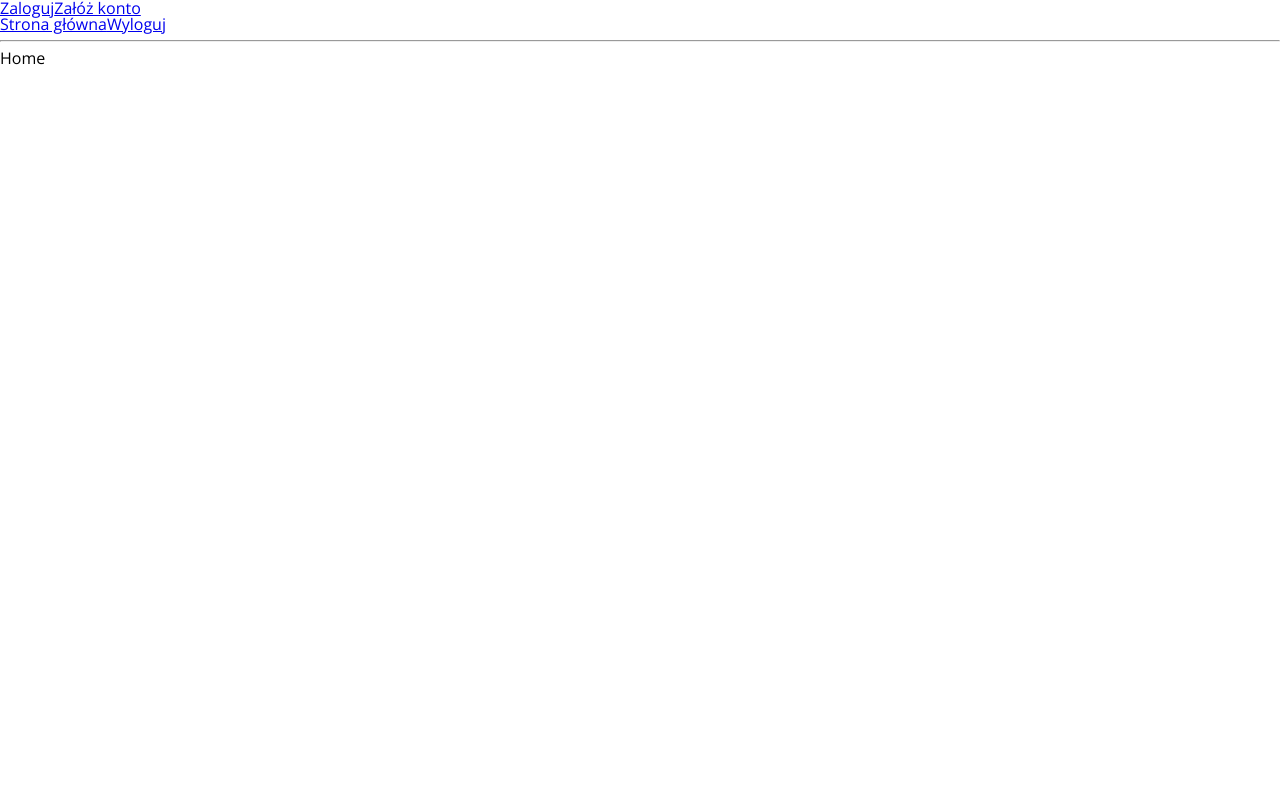
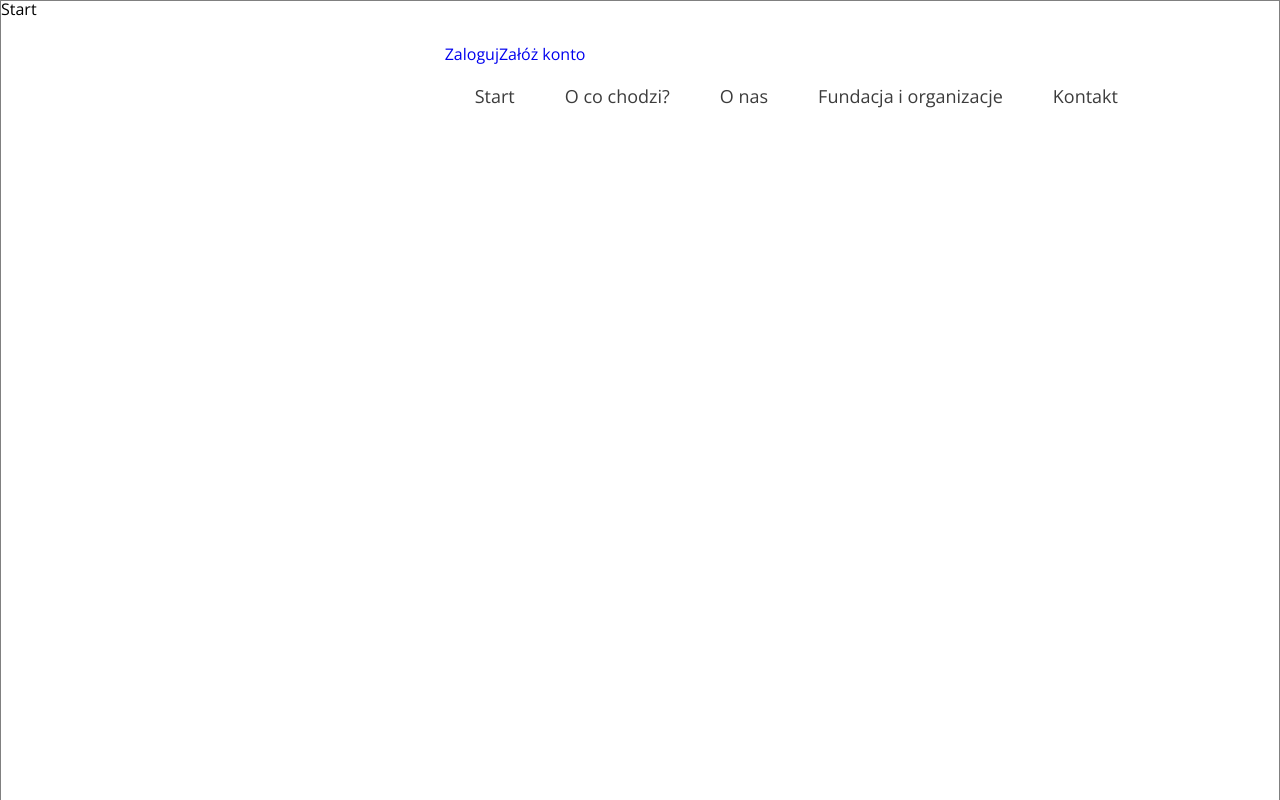
Before and after one commit to panfryingpan/Oddaj-Rzeczy, a React (Create React App) app: page / in a window 1280 px wide. Shown: the top 800 px of the page. Built offline with nearby package versions, Linux system fonts and the light colour scheme.

Commit message:
half of nav

```diff
--- a/src/App.js
+++ b/src/App.js
@@ -9,12 +9,16 @@ function App() {
   return (
     <Router>
       <div>
-        <Navigation />
-        <hr />
+        <header>
+          <Navigation />
+        </header>
+
         <Route exact path={ROUTES.HOME} component={Home} />
         <Route path={ROUTES.REGISTER} component={Register} />
         <Route path={ROUTES.LOGIN} component={Login} />
         <Route path={ROUTES.LOGOUT} component={Logout} />
+
+        <footer></footer>
       </div>
     </Router>
   );
--- a/src/Pages/Home/home.js
+++ b/src/Pages/Home/home.js
@@ -1,3 +1,25 @@
+import * as Scroll from "react-scroll";
+import "./home.scss";
+let ScrollElement = Scroll.Element;
+
 export const Home = () => {
-  return <h1>Home</h1>;
+  return (
+    <main>
+      <ScrollElement name="start" className="home__start">
+        Start
+      </ScrollElement>
+      <ScrollElement name="about_app" className="home__start">
+        o co
+      </ScrollElement>
+      <ScrollElement name="about_us" className="home__start">
+        o nas
+      </ScrollElement>
+      <ScrollElement name="fundations" className="home__start">
+        fundacje
+      </ScrollElement>
+      <ScrollElement name="contact" className="home__start">
+        kontakt
+      </ScrollElement>
+    </main>
+  );
 };
--- /dev/null
+++ b/src/Pages/Home/home.scss
@@ -0,0 +1,8 @@
+@import "../../scss/main.scss";
+
+main {
+  div {
+    height: 1000px;
+    border: 1px solid gray;
+  }
+}
--- a/src/components/Navigation/Navigation.js
+++ b/src/components/Navigation/Navigation.js
@@ -1,10 +1,17 @@
 import { Link } from "react-router-dom";
 import "./navigation.scss";
 import * as ROUTES from "../../constants/routes";
+import * as Scroll from "react-scroll";
+
+let ScrollLink = Scroll.Link;
+// let ScrollElement = Scroll.Element;
+// let ScrollEvents = Scroll.Events;
+// let ScrollAnimate = Scroll.animateScroll;
+// let ScrollSpy = Scroll.scrollSpy;
 
 export const Navigation = () => (
   <div className="navigation-wrapper">
-    <ul>
+    <ul className="navigation__user-buttons">
       <li>
         <Link to={ROUTES.LOGIN}>Zaloguj</Link>
       </li>
@@ -12,14 +19,31 @@ export const Navigation = () => (
         <Link to={ROUTES.REGISTER}>Załóż konto</Link>
       </li>
     </ul>
-    <ul>
-      <li></li>
-      <li></li>
+    <ul className="navigation__buttons">
       <li>
-        <Link to={ROUTES.HOME}>Strona główna</Link>
+        <ScrollLink to="start" duration={500} smooth={true}>
+          Start
+        </ScrollLink>
       </li>
       <li>
-        <Link to={ROUTES.LOGOUT}>Wyloguj</Link>
+        <ScrollLink to="about_app" duration={500} smooth={true}>
+          O co chodzi?
+        </ScrollLink>
+      </li>
+      <li>
+        <ScrollLink to="about_us" duration={500} smooth={true}>
+          O nas
+        </ScrollLink>
+      </li>
+      <li>
+        <ScrollLink to="fundations" duration={500} smooth={true}>
+          Fundacja i organizacje
+        </ScrollLink>
+      </li>
+      <li>
+        <ScrollLink to="contact" duration={500} smooth={true}>
+          Kontakt
+        </ScrollLink>
       </li>
     </ul>
   </div>
--- a/src/components/Navigation/navigation.scss
+++ b/src/components/Navigation/navigation.scss
@@ -1,7 +1,30 @@
 @import "../../scss/main.scss";
 
 .navigation-wrapper {
-  ul {
-    display: flex;
+  position: fixed;
+  right: 142px;
+  top: 46px;
+  display: flex;
+  flex-direction: column;
+  justify-content: right;
+  .navigation__buttons {
+    font-size: 18px;
+    color: $dark-gray;
+    li {
+      margin-top: 25px;
+
+      a {
+        cursor: pointer;
+        padding: 10px 20px 10px 20px;
+        margin-left: 10px;
+        transition: 0.3s;
+        &:hover {
+          border: 1px solid $dark-gray;
+          font-size: 20px;
+          width: 90px;
+          height: 45px;
+        }
+      }
+    }
   }
 }
--- a/src/scss/main.scss
+++ b/src/scss/main.scss
@@ -4,3 +4,12 @@
 body {
   font-family: $font-base;
 }
+ul {
+  display: flex;
+  li {
+    text-decoration: none;
+    a {
+      text-decoration: none;
+    }
+  }
+}
--- a/src/scss/settings/_reset.scss
+++ b/src/scss/settings/_reset.scss
@@ -2,7 +2,9 @@
    v2.0 | 20110126
    License: none (public domain)
 */
-
+* {
+  box-sizing: border-box;
+}
 html,
 body,
 div,
```
